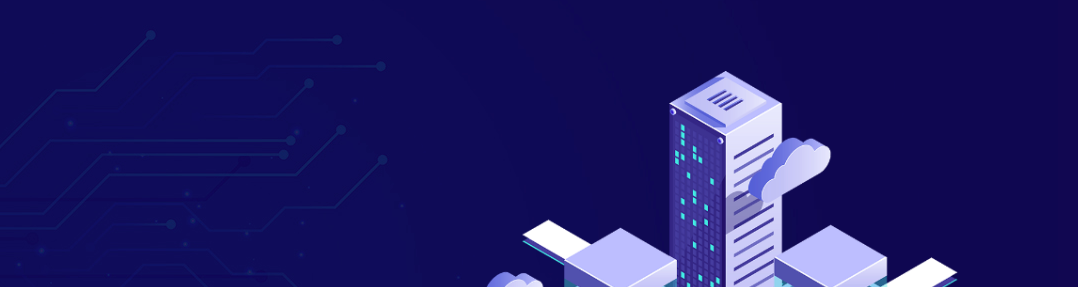
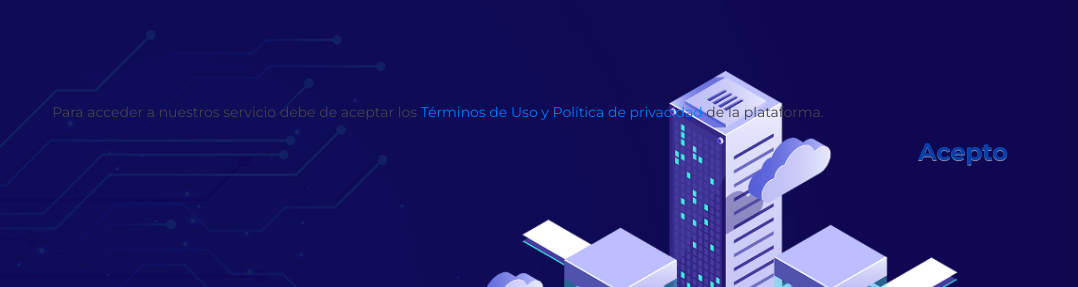
Before and after one commit to aibotsacademy/Ecaneo_Landing, a plain HTML site: page index.html in a window 1280 px wide. Shown: the part 111-398 px from the top of the page, 202-1280 px from the left. Drawn offline with Linux system fonts and the light colour scheme; a script that the page names is missing.

Commit message:
Update index.html

```diff
--- a/index.html
+++ b/index.html
@@ -138,6 +138,21 @@
                     </nav>
                 </div>
             </div>
+
+<div class='popup' >
+<div class='cnt223'>
+
+<p style="text-align:center">Para acceder a nuestros servicio debe de aceptar los <a href="#">Términos de Uso y Política de privacidad</a> de la plataforma.  </p>
+
+<button style="align:center" href='' class='close'><a href="terms.html">Acepto</a></button>
+<br/>
+<br/>
+</p>
+
+
+
+</div>
+</div>
             <div class="canvas__open">
                 <span class="fa fa-bars"></span>
             </div>
```
